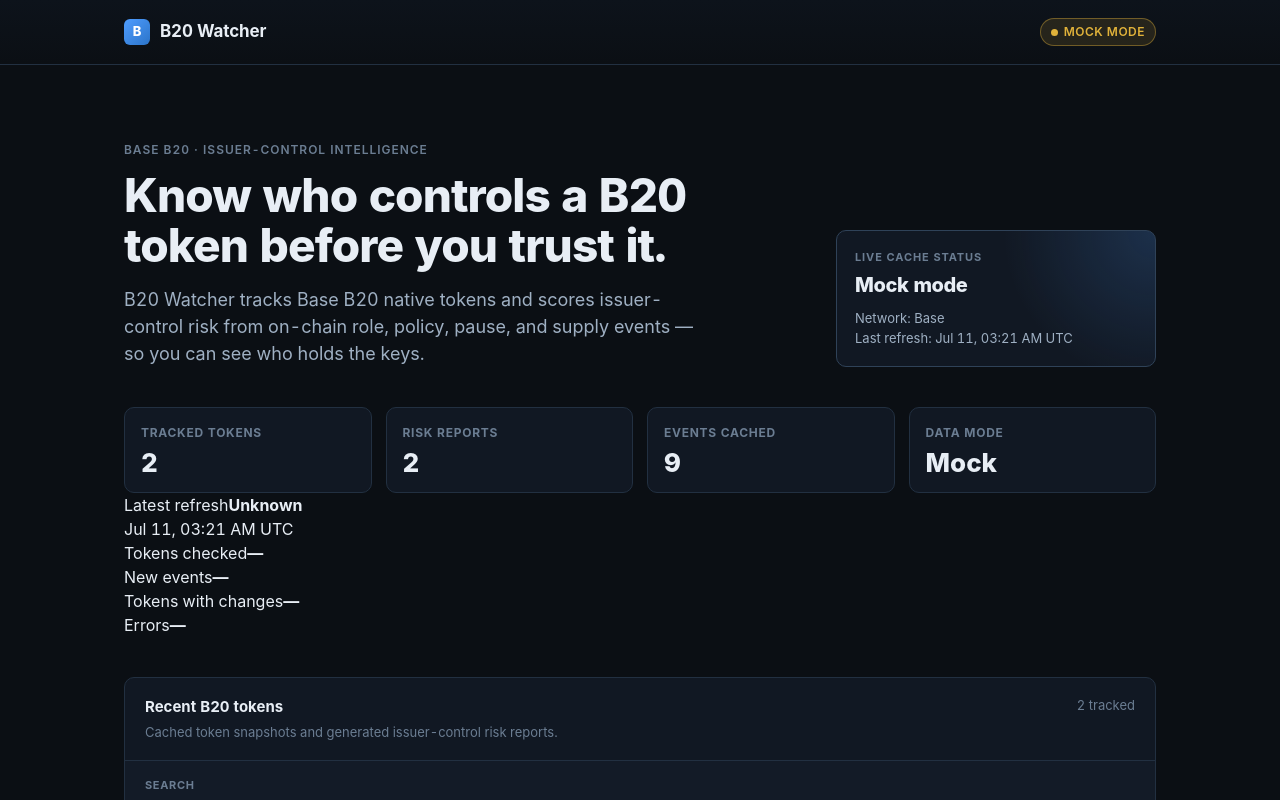
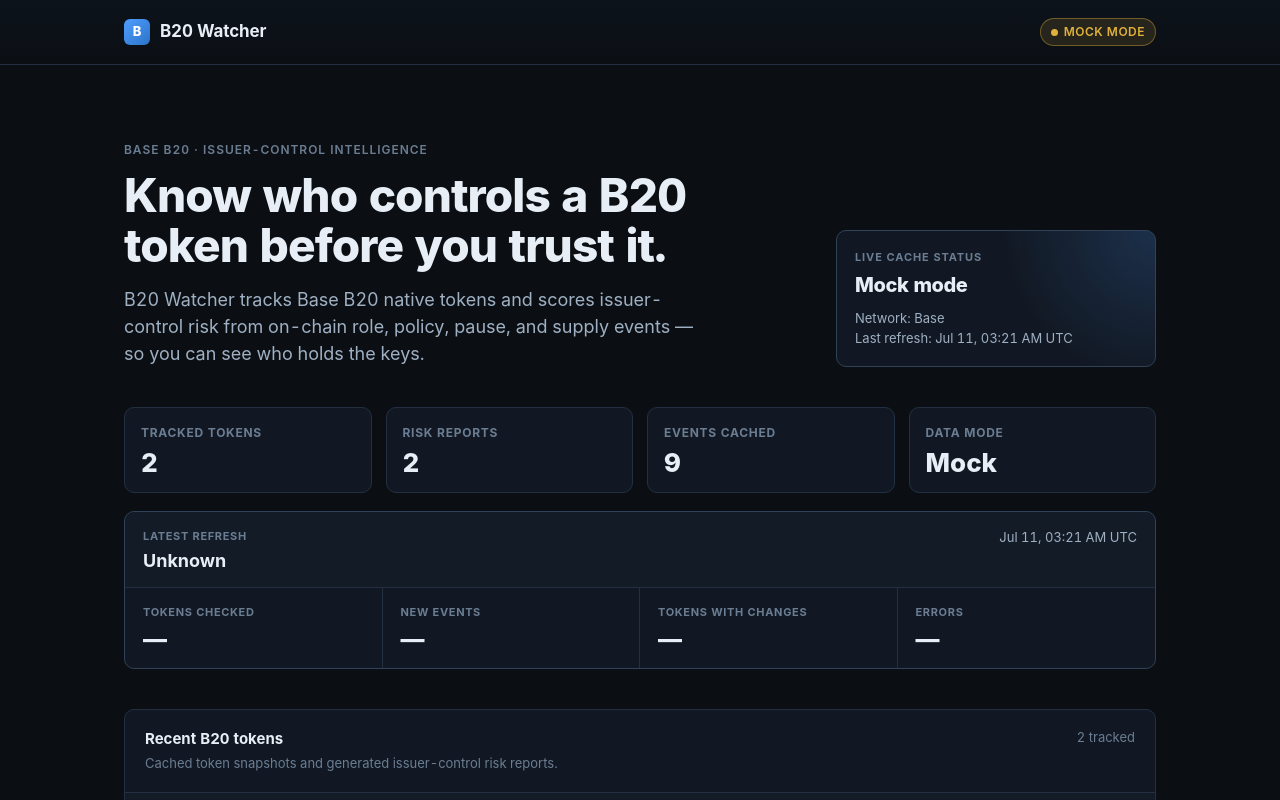
Before and after one commit to Anton-dot911/b20-watcher, a Next.js app: page / in a window 1280 px wide. Shown: the top 800 px of the page. Built offline with nearby package versions, Linux system fonts and the light colour scheme.

Commit message:
feat: style refresh summary panel

```diff
--- a/app/page.module.css
+++ b/app/page.module.css
@@ -100,6 +100,86 @@
   line-height: 1;
   font-weight: 800;
   font-variant-numeric: tabular-nums;
+}
+
+.refreshPanel {
+  margin-top: 18px;
+  border: 1px solid var(--border-strong);
+  border-radius: var(--radius);
+  background: var(--bg-elev);
+  overflow: hidden;
+}
+
+.refreshPanel__head {
+  display: flex;
+  align-items: flex-start;
+  justify-content: space-between;
+  gap: 18px;
+  padding: 16px 18px;
+  border-bottom: 1px solid var(--border);
+  background: color-mix(in srgb, var(--bg-elev-2) 42%, transparent);
+}
+
+.refreshPanel__head span,
+.refreshPanel__grid span {
+  display: block;
+  color: var(--text-faint);
+  font-size: 11px;
+  font-weight: 700;
+  text-transform: uppercase;
+  letter-spacing: 0.06em;
+}
+
+.refreshPanel__head strong {
+  display: block;
+  margin-top: 5px;
+  color: var(--text);
+  font-size: 18px;
+  line-height: 1.2;
+}
+
+.refreshPanel__time {
+  color: var(--text-dim);
+  font-size: 13px;
+  text-align: right;
+}
+
+.refreshPanel__grid {
+  display: grid;
+  grid-template-columns: repeat(4, 1fr);
+}
+
+.refreshPanel__grid > div {
+  padding: 16px 18px;
+  border-right: 1px solid var(--border);
+}
+
+.refreshPanel__grid > div:last-child {
+  border-right: none;
+}
+
+.refreshPanel__grid strong {
+  display: block;
+  margin-top: 7px;
+  color: var(--text);
+  font-size: 24px;
+  line-height: 1;
+  font-weight: 800;
+  font-variant-numeric: tabular-nums;
+}
+
+@media (max-width: 760px) {
+  .refreshPanel__grid {
+    grid-template-columns: repeat(2, 1fr);
+  }
+
+  .refreshPanel__grid > div:nth-child(2n) {
+    border-right: none;
+  }
+
+  .refreshPanel__grid > div:nth-child(n + 3) {
+    border-top: 1px solid var(--border);
+  }
 }
 
 .tableCard {
```
